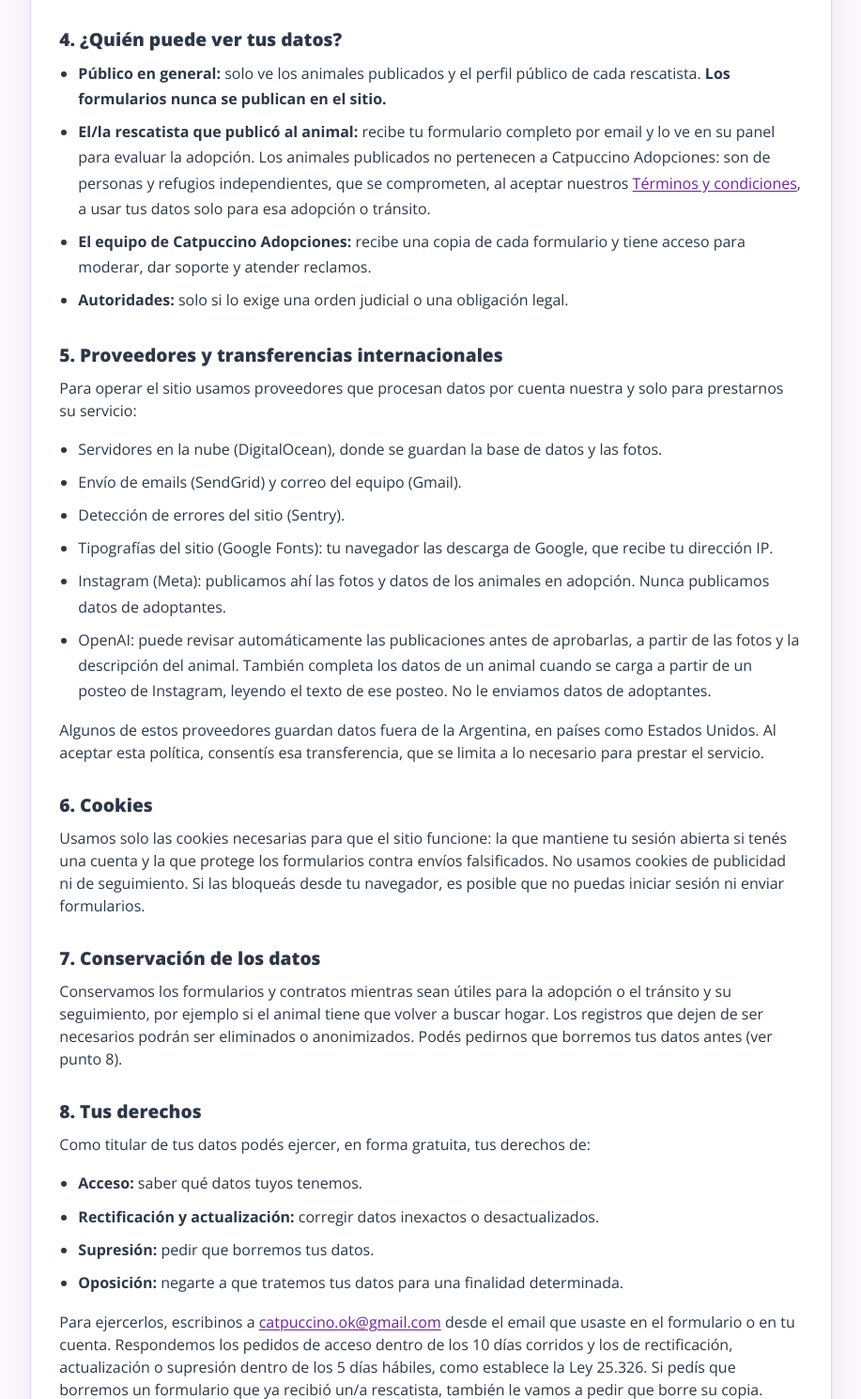
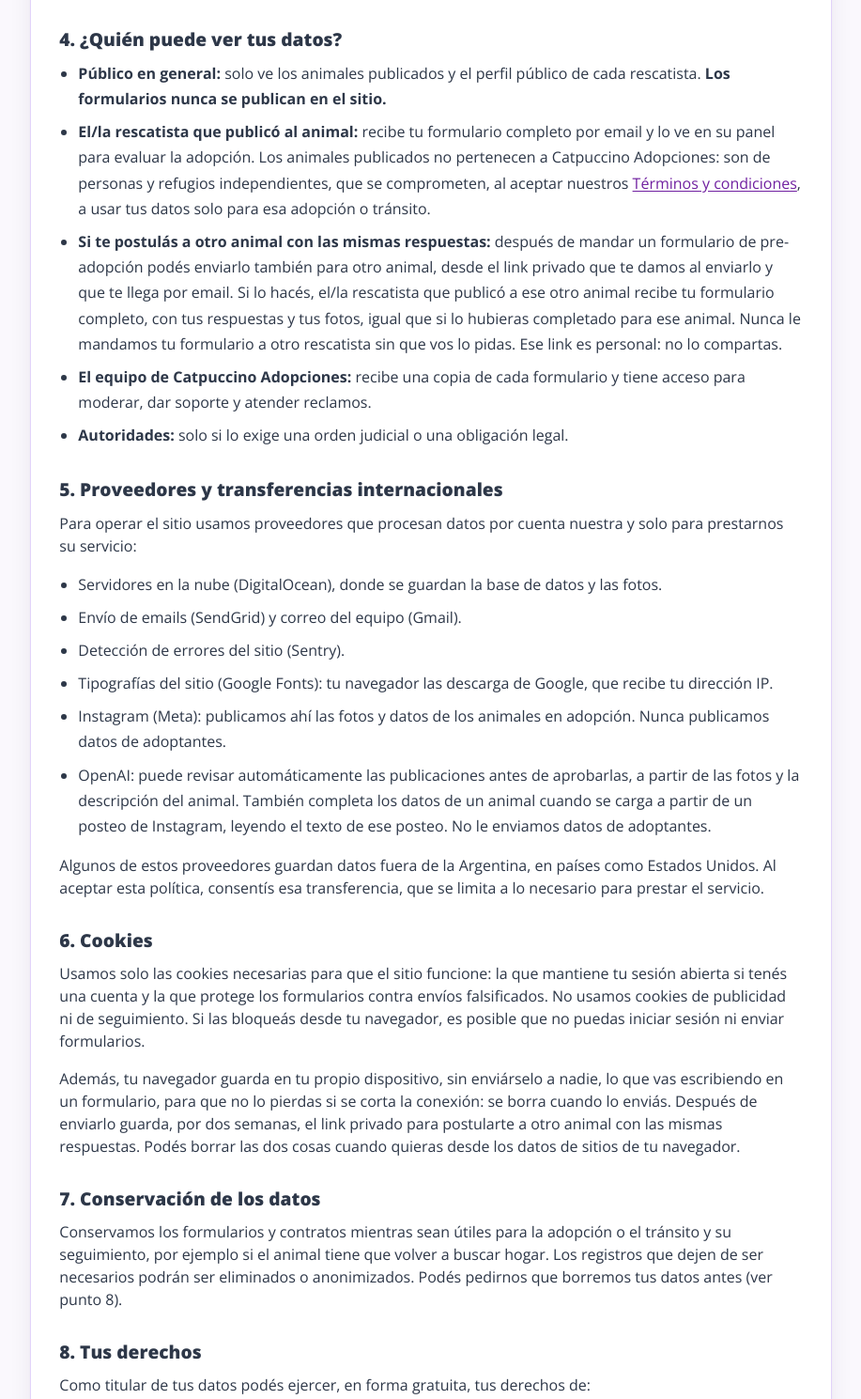
Before and after one commit to jmg/catpuccino-adopciones, a Django app: page /privacidad/ in a window 1280 px wide. Shown: the part 1410-2899 px from the top of the page at 94% size, without its empty margins (181-1098 px from the left). Run offline with Django 3.2, Linux system fonts and the light colour scheme; parts of the project's set-up code (start-up, migrations or seed data) failed here and were passed over; some libraries are stand-ins or nearby versions.

Commit message:
Say in the privacy policy who gets the form when someone applies for another animal
The policy said the form goes to the rescuer who published the animal. With
"postularme a otro animal" it also goes, at the person's request, to the
rescuer of the other animal, and BuenAdoptante is consulted again. It also
says what the browser keeps on the person's own device: the answers while the
form is being filled in (it always did) and, for two weeks, the private link.

The "last updated" date is now per page: the terms did not change.

Co-Authored-By: Claude <noreply@anthropic.com>

```diff
--- a/catus/templates/home/legal.html
+++ b/catus/templates/home/legal.html
@@ -101,7 +101,8 @@
 
       {% block legal %}{% endblock %}
 
-      <p class="legal-updated">Última actualización: 12 de octubre de 2026.</p>
+      {# cada página pone su fecha: los términos y la política no cambian juntos #}
+      <p class="legal-updated">Última actualización: {% block legal_actualizado %}12 de octubre de 2026{% endblock %}.</p>
 
     </div>
   </div>
--- a/catus/templates/home/policy.html
+++ b/catus/templates/home/policy.html
@@ -1,6 +1,8 @@
 {% extends "home/legal.html" %}
 
 {% block title %}Política de privacidad | Catpuccino Adopciones{% endblock %}
+
+{% block legal_actualizado %}15 de noviembre de 2026{% endblock %}
 
 {% block legal %}
 
@@ -55,9 +57,10 @@ Tratamos tus datos con tu consentimiento, que nos das al enviar un formulario o
 <ul>
   <li><b>Público en general:</b> solo ve los animales publicados y el perfil público de cada rescatista. <b>Los formularios nunca se publican en el sitio.</b></li>
   <li><b>El/la rescatista que publicó al animal:</b> recibe tu formulario completo por email y lo ve en su panel para evaluar la adopción. Los animales publicados no pertenecen a Catpuccino Adopciones: son de personas y refugios independientes, que se comprometen, al aceptar nuestros <a href="/terminos/">Términos y condiciones</a>, a usar tus datos solo para esa adopción o tránsito.</li>
+  <li><b>Si te postulás a otro animal con las mismas respuestas:</b> después de mandar un formulario de pre-adopción podés enviarlo también para otro animal, desde el link privado que te damos al enviarlo y que te llega por email. Si lo hacés, el/la rescatista que publicó a ese otro animal recibe tu formulario completo, con tus respuestas y tus fotos, igual que si lo hubieras completado para ese animal. Nunca le mandamos tu formulario a otro rescatista sin que vos lo pidas. Ese link es personal: no lo compartas.</li>
   <li><b>El equipo de Catpuccino Adopciones:</b> recibe una copia de cada formulario y tiene acceso para moderar, dar soporte y atender reclamos.</li>
   {% if buenadoptante_activo %}
-  <li><b>BuenAdoptante (<a href="https://buenadoptante.org" target="_blank" rel="noopener">buenadoptante.org</a>):</b> el registro de adoptantes que comparten los rescates. Cuando mandás un formulario de pre-adopción, le enviamos tus datos de contacto y tus respuestas para consultar tus antecedentes de adopción y registrar la solicitud; si la adopción se concreta, también la registramos. Los rescates que usan BuenAdoptante pueden ver ese historial. Si BuenAdoptante no recomienda entregarte animales, el formulario no se le envía al rescatista y lo revisa el equipo.</li>
+  <li><b>BuenAdoptante (<a href="https://buenadoptante.org" target="_blank" rel="noopener">buenadoptante.org</a>):</b> el registro de adoptantes que comparten los rescates. Cuando mandás un formulario de pre-adopción, o te postulás a otro animal con las mismas respuestas, le enviamos tus datos de contacto y tus respuestas para consultar tus antecedentes de adopción y registrar la solicitud; si la adopción se concreta, también la registramos. Los rescates que usan BuenAdoptante pueden ver ese historial. Si BuenAdoptante no recomienda entregarte animales, el formulario no se le envía al rescatista y lo revisa el equipo.</li>
   {% endif %}
   <li><b>Autoridades:</b> solo si lo exige una orden judicial o una obligación legal.</li>
 </ul>
@@ -81,6 +84,10 @@ Algunos de estos proveedores guardan datos fuera de la Argentina, en países com
 
 <p>
 Usamos solo las cookies necesarias para que el sitio funcione: la que mantiene tu sesión abierta si tenés una cuenta y la que protege los formularios contra envíos falsificados. No usamos cookies de publicidad ni de seguimiento. Si las bloqueás desde tu navegador, es posible que no puedas iniciar sesión ni enviar formularios.
+</p>
+
+<p>
+Además, tu navegador guarda en tu propio dispositivo, sin enviárselo a nadie, lo que vas escribiendo en un formulario, para que no lo pierdas si se corta la conexión: se borra cuando lo enviás. Después de enviarlo guarda, por dos semanas, el link privado para postularte a otro animal con las mismas respuestas. Podés borrar las dos cosas cuando quieras desde los datos de sitios de tu navegador.
 </p>
 
 <h2>7. Conservación de los datos</h2>
```
